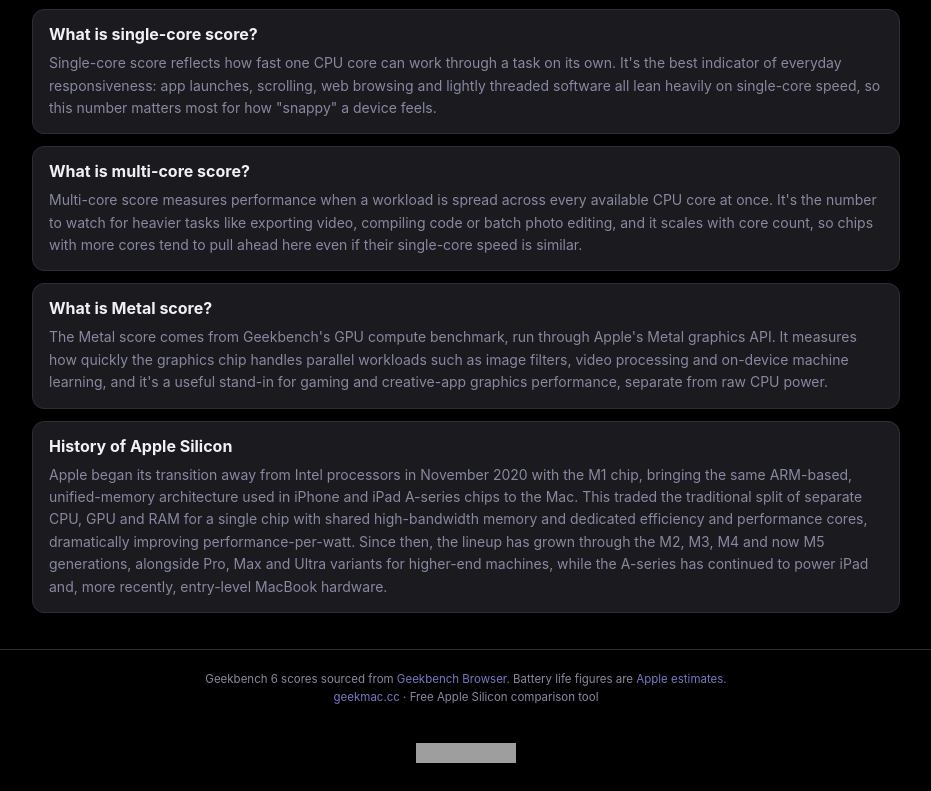
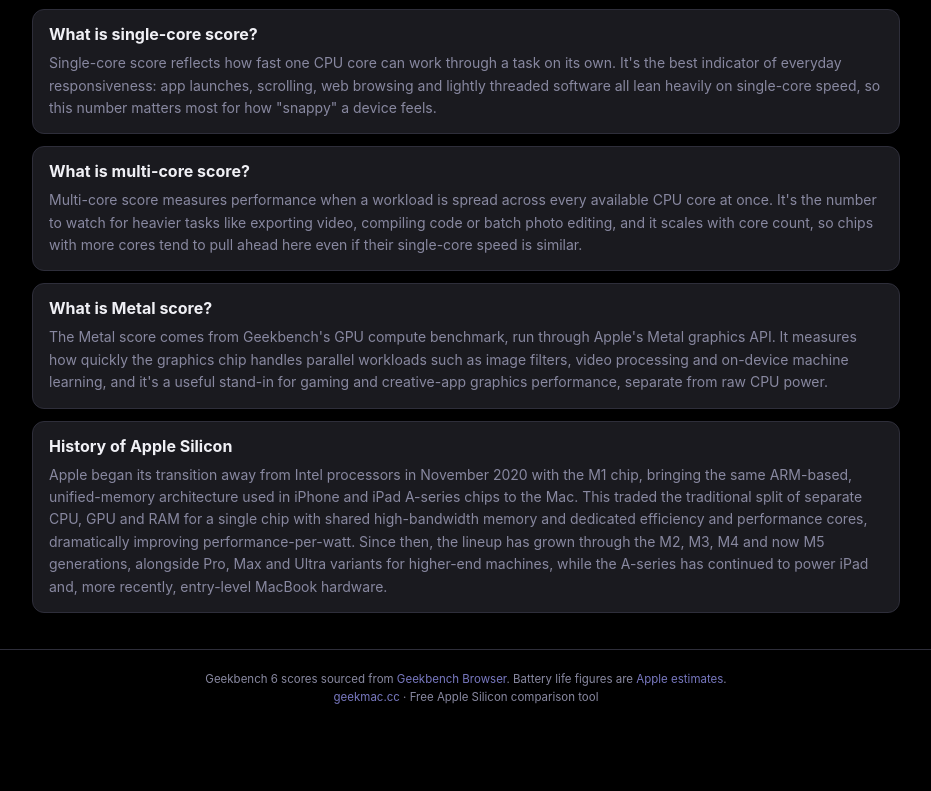
Before and after one commit to Jon602/Mac-geekbench, a plain HTML site: page index.html in a window 1280 px wide. Shown: the part 750-1541 px from the top of the page, without its empty margins (174-1105 px from the left). After the commit the page ends 1477 px from the top, so only its background shows below. Drawn offline with Linux system fonts and the light colour scheme; grey boxes are pictures that could not be loaded.

Commit message:
Update index.html

```diff
--- a/index.html
+++ b/index.html
@@ -785,9 +785,7 @@
   <p>Geekbench 6 scores sourced from <a href="https://browser.geekbench.com" target="_blank" rel="noopener noreferrer">Geekbench Browser</a>. Battery life figures are <a href="https://www.apple.com/uk/batteries/" target="_blank" rel="noopener noreferrer">Apple estimates</a>.</p>
   <p><a href="https://geekmac.cc/">geekmac.cc</a> · Free Apple Silicon comparison tool</p>
 </footer>
-<div class="page-counter">
-  <img src="https://hits.sh/geekmac.cc.svg?style=flat-square&label=views&color=3b82f6" alt="Page views counter for geekmac.cc" width="100" height="20">
-</div>
+
 
 <script>
 const MACS = [
```
